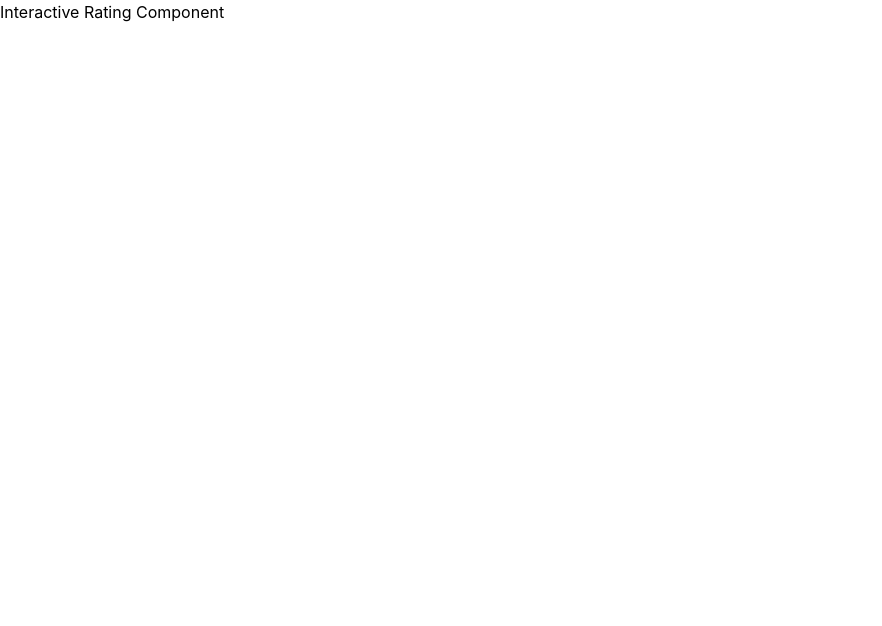
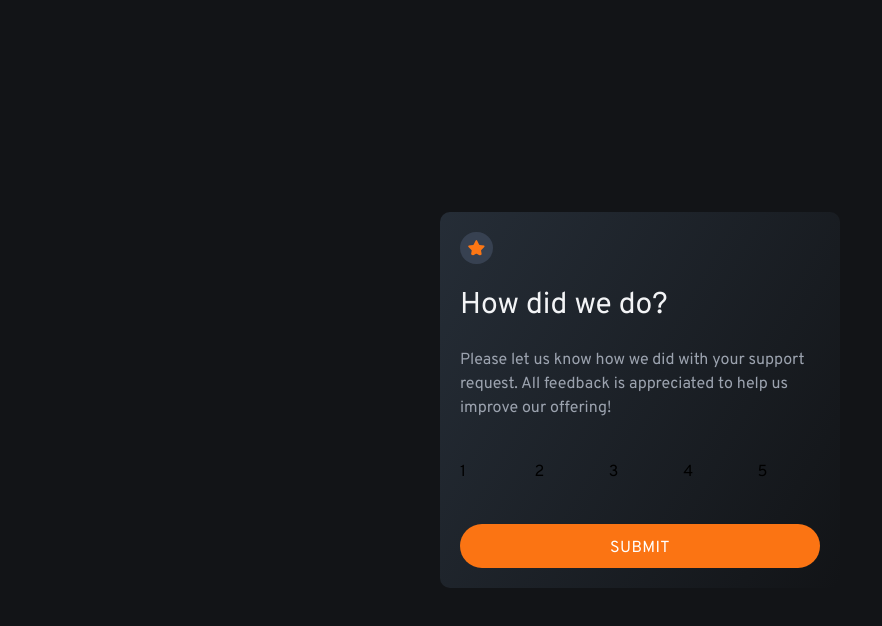
Before and after one commit to Swapna-Maguluri/Interactive-Rating-Component, a React (Create React App) app in the folder solution/: page / in a window 1280 px wide. Shown: the top 626 px of the page, without its empty margins (0-882 px from the left). Built offline with nearby package versions, Linux system fonts and the light colour scheme.

Commit message:
basic styling completed

```diff
--- a/solution/src/App.js
+++ b/solution/src/App.js
@@ -1,10 +1,28 @@
+import star from '../src/images/icon-star.svg'
+function App() {
+  return (
+
+    <>
+    <div class="wrapper">
+      <img src= {star} alt="" className="bg-gray-700 p-2 rounded-full"/>
+      <h2 className="text-gray-100 text-3xl my-6">How did we do?</h2>
+      <p className="text-gray-400 mb-10">Please let us know how we did with your support request. All feedback is appreciated
+  to help us improve our offering!</p>
+      <ul className="grid grid-cols-5 gap-3 mb-10">
+        <li><button>1</button></li>
+        <li><button>2</button></li>
+        <li><button>3</button></li>
+        <li><button>4</button></li>
+        <li><button>5</button></li>
+      </ul>
+      <div className="text-center">
+      <button className="btn-rating w-full text-white uppercase tracking-wide pt-3 pb-2 rounded-full">Submit</button>
+      </div>
+
+    </div>
+    </>
 
 
-function App() {
-  return (
-    <div className="App">
-      <h1>Interactive Rating Component</h1>
-    </div>
   )
 }
 
--- a/solution/src/index.css
+++ b/solution/src/index.css
@@ -1,13 +1,39 @@
+@import url('https://fonts.googleapis.com/css2?family=Fraunces:opsz,wght@9..144,700&family=Montserrat:wght@500;700&family=Overpass:wght@400;700&family=Poppins:wght@200;300;400;500&display=swap');
+
+:root {
+  --orange: hsl(25, 97%, 53%);
+  --white: hsl(0, 0%, 100%);
+  --light-grey: hsl(217, 12%, 63%);
+  --medium-grey: hsl(216, 12%, 54%);
+  --dark-blue: hsl(213, 19%, 18%);
+  --very-dark-blue: hsl(216, 12%, 8%);
+}
+
 body {
   margin: 0;
-  font-family: -apple-system, BlinkMacSystemFont, 'Segoe UI', 'Roboto', 'Oxygen',
-    'Ubuntu', 'Cantarell', 'Fira Sans', 'Droid Sans', 'Helvetica Neue',
-    sans-serif;
+  font-family: "Overpass", sans-serif;
   -webkit-font-smoothing: antialiased;
   -moz-osx-font-smoothing: grayscale;
+  font-size: 16px;
+  background: var(--very-dark-blue);
+  margin: 0 1.25rem;
+  display: flex;
+  align-items: center;
+  justify-content: center;
+  height: calc(100vh - 0.1px);
 }
 
-code {
-  font-family: source-code-pro, Menlo, Monaco, Consolas, 'Courier New',
-    monospace;
+.wrapper{
+  background: linear-gradient(120deg, var(--dark-blue), var(--very-dark-blue));
+  padding: 1.25rem;
+  border-radius: 0.625rem;
 }
+
+.btn-rating {
+  background-color: var(--orange) ;
+}
+@media (min-width:500px) {
+  .wrapper{
+    width: 400px;
+  }
+}
```
Also changed, not shown: solution/src/images/icon-star.svg (added), solution/src/images/illustration-thank-you.svg (added).
